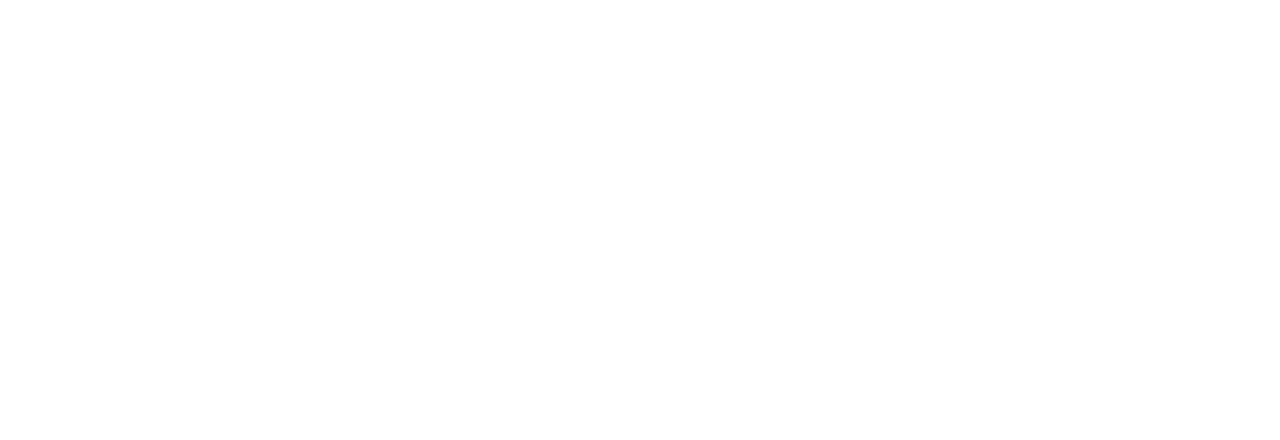
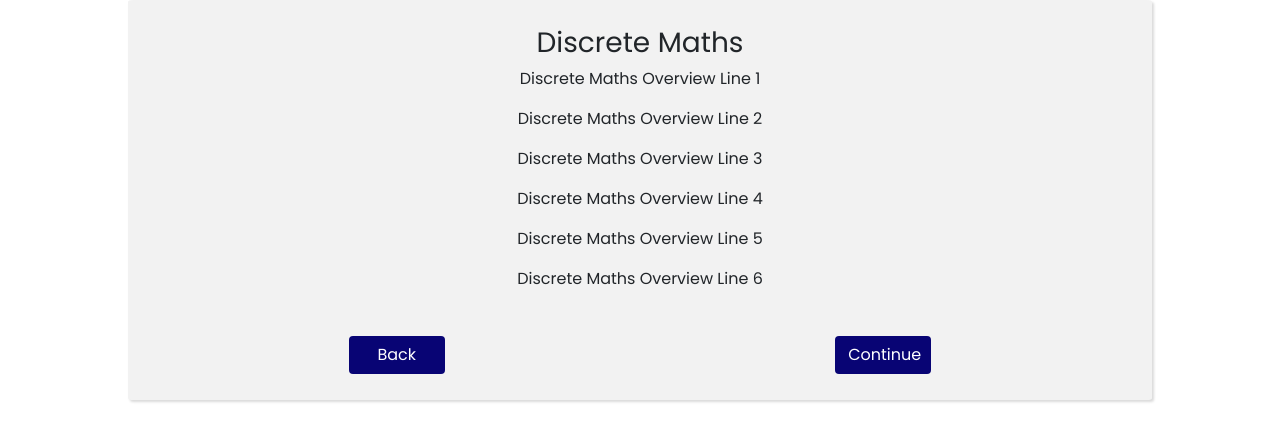
Before and after one commit to zepedrotrigo/zklands, a React (Create React App) app: page /discrete_maths/details in a window 1280 px wide. Before the commit this address had no page. Shown: the top 440 px of the page. Built offline with nearby package versions, Linux system fonts and the light colour scheme.

Commit message:
changed routing logic

```diff
--- a/src/App.js
+++ b/src/App.js
@@ -17,9 +17,15 @@
 			<div className='App'>
 				<div className='content'>
 					<Routes>
-						<Route path="/zklands" element={<Home/>} />
-						<Route path="/course_details" element={<CourseDetails />} />
-						<Route path="/course" element={<Course/>}/>
+						<Route path="/zklands" element={<Home />} />
+						<Route path="/applied_cryptography/details" element={<CourseDetails />} />
+						<Route path="/applied_cryptography" element={<Course />} />
+						<Route path="/modular_arithmetic/details" element={<CourseDetails />} />
+						<Route path="/modular_arithmetic" element={<Course />} />
+						<Route path="/discrete_maths/details" element={<CourseDetails />} />
+						<Route path="/discrete_maths" element={<Course />} />
+						<Route path="/number_theory/details" element={<CourseDetails />} />
+						<Route path="/number_theory" element={<Course />} />
 					</Routes>
 				</div>
 				<footer></footer>
--- a/src/components/Card.js
+++ b/src/components/Card.js
@@ -12,7 +12,7 @@
         <div className="card">
             <img src={props.image} alt="course's illustration"></img>
             <h6>{props.title}</h6>
-            <Link to='/course_details'>
+            <Link to={props.linkTo}>
                 <Button text={props.buttonText} onClick={() => getCourseTitle(props.title)}></Button>
             </Link>
         </div >
--- a/src/globalVars.js
+++ b/src/globalVars.js
@@ -1,5 +1,5 @@
 const globalVars = {
-    chosenCourse: "Applied Cryptography" //Should be ""
+    chosenCourse: ""
 };
 
 export default globalVars;
--- a/src/json/courses.json
+++ b/src/json/courses.json
@@ -1,16 +1,17 @@
 {
-    "Applied Cryptography": {
+    "applied_cryptography": {
+        "name": "Applied Cryptography",
         "overview": [
-            "Lorem ipsum dolor sit amet, consectetur adipiscing elit. Phasellus eleifend urna sed porttitor tristique. Mauris id lectus nec orci dignissim.\n",
-            "Lorem ipsum dolor sit amet, consectetur adipiscing elit. Phasellus eleifend urna sed porttitor tristique. Mauris id lectus nec orci dignissim.\n",
-            "Lorem ipsum dolor sit amet, consectetur adipiscing elit. Phasellus eleifend urna sed porttitor tristique. Mauris id lectus nec orci dignissim.\n",
-            "Lorem ipsum dolor sit amet, consectetur adipiscing elit. Phasellus eleifend urna sed porttitor tristique. Mauris id lectus nec orci dignissim.\n",
-            "Lorem ipsum dolor sit amet, consectetur adipiscing elit. Phasellus eleifend urna sed porttitor tristique. Mauris id lectus nec orci dignissim.\n",
-            "Lorem ipsum dolor sit amet, consectetur adipiscing elit. Phasellus eleifend urna sed porttitor tristique. Mauris id lectus nec orci dignissim.\n"
+            "Applied Cryptography Overview Line 1\n",
+            "Applied Cryptography Overview Line 2\n",
+            "Applied Cryptography Overview Line 3\n",
+            "Applied Cryptography Overview Line 4\n",
+            "Applied Cryptography Overview Line 5\n",
+            "Applied Cryptography Overview Line 6\n"
         ],
         "pages": [
             {
-                "title": "Page 1",
+                "title": "Applied Cryptography Page 1",
                 "terminal": true,
                 "replit": "https://replit.com/@josetrigo2001/Welcome-to-ZKlands?lite=true",
                 "lines": [
@@ -29,7 +30,7 @@
                 ]
             },
             {
-                "title": "Page 2",
+                "title": "Applied Cryptography Page 2",
                 "terminal": false,
                 "replit": "",
                 "lines": [
@@ -49,18 +50,19 @@
             }
         ]
     },
-    "Modular Arithmetic": {
+    "modular_arithmetic": {
+        "name": "Modular Arithmetic",
         "overview": [
-            "Lorem ipsum dolor sit amet, consectetur adipiscing elit. Phasellus eleifend urna sed porttitor tristique. Mauris id lectus nec orci dignissim.\n",
-            "Lorem ipsum dolor sit amet, consectetur adipiscing elit. Phasellus eleifend urna sed porttitor tristique. Mauris id lectus nec orci dignissim.\n",
-            "Lorem ipsum dolor sit amet, consectetur adipiscing elit. Phasellus eleifend urna sed porttitor tristique. Mauris id lectus nec orci dignissim.\n",
-            "Lorem ipsum dolor sit amet, consectetur adipiscing elit. Phasellus eleifend urna sed porttitor tristique. Mauris id lectus nec orci dignissim.\n",
-            "Lorem ipsum dolor sit amet, consectetur adipiscing elit. Phasellus eleifend urna sed porttitor tristique. Mauris id lectus nec orci dignissim.\n",
-            "Lorem ipsum dolor sit amet, consectetur adipiscing elit. Phasellus eleifend urna sed porttitor tristique. Mauris id lectus nec orci dignissim.\n"
+            "Modular Arithmetic Overview Line 1\n",
+            "Modular Arithmetic Overview Line 2\n",
+            "Modular Arithmetic Overview Line 3\n",
+            "Modular Arithmetic Overview Line 4\n",
+            "Modular Arithmetic Overview Line 5\n",
+            "Modular Arithmetic Overview Line 6\n"
         ],
         "pages": [
             {
-                "title": "Page 1",
+                "title": "Modular Arithmetic Page 1",
                 "terminal": true,
                 "replit": "https://replit.com/@josetrigo2001/Welcome-to-ZKlands?lite=true",
                 "lines": [
@@ -79,7 +81,109 @@
                 ]
             },
             {
-                "title": "Page 2",
+                "title": "Modular Arithmetic Page 2",
+                "terminal": false,
+                "replit": "",
+                "lines": [
+                    {
+                        "type": "python",
+                        "content": "print('hello world!')\n"
+                    },
+                    {
+                        "type": "text",
+                        "content": "Lorem ipsum dolor sit amet, consectetur adipiscing elit. Phasellus eleifend urna sed porttitor tristique. Mauris id lectus nec orci dignissim.\n"
+                    },
+                    {
+                        "type": "text",
+                        "content": "Lorem ipsum dolor sit amet, consectetur adipiscing elit. Phasellus eleifend urna sed porttitor tristique. Mauris id lectus nec orci dignissim.\n"
+                    }
+                ]
+            }
+        ]
+    },
+    "discrete_maths": {
+        "name": "Discrete Maths",
+        "overview": [
+            "Discrete Maths Overview Line 1\n",
+            "Discrete Maths Overview Line 2\n",
+            "Discrete Maths Overview Line 3\n",
+            "Discrete Maths Overview Line 4\n",
+            "Discrete Maths Overview Line 5\n",
+            "Discrete Maths Overview Line 6\n"
+        ],
+        "pages": [
+            {
+                "title": "Discrete Maths Page 1",
+                "terminal": true,
+                "replit": "https://replit.com/@josetrigo2001/Welcome-to-ZKlands?lite=true",
+                "lines": [
+                    {
+                        "type": "python",
+                        "content": "print('hello world!')\nx=2\narrayList= [1,2,3,'Joana']\nfor i in range(len(arrayList)):\n\ttime.sleep(3)"
+                    },
+                    {
+                        "type": "jsx",
+                        "content": "<strong>Lorem ipsum dolor</strong> sit amet, consectetur adipiscing elit. Phasellus eleifend urna sed porttitor tristique. Mauris id lectus nec orci dignissim.\n"
+                    },
+                    {
+                        "type": "text",
+                        "content": "Lorem ipsum dolor sit amet, consectetur adipiscing elit. Phasellus eleifend urna sed porttitor tristique. Mauris id lectus nec orci dignissim.\n"
+                    }
+                ]
+            },
+            {
+                "title": "Discrete Maths Page 2",
+                "terminal": false,
+                "replit": "",
+                "lines": [
+                    {
+                        "type": "python",
+                        "content": "print('hello world!')\n"
+                    },
+                    {
+                        "type": "text",
+                        "content": "Lorem ipsum dolor sit amet, consectetur adipiscing elit. Phasellus eleifend urna sed porttitor tristique. Mauris id lectus nec orci dignissim.\n"
+                    },
+                    {
+                        "type": "text",
+                        "content": "Lorem ipsum dolor sit amet, consectetur adipiscing elit. Phasellus eleifend urna sed porttitor tristique. Mauris id lectus nec orci dignissim.\n"
+                    }
+                ]
+            }
+        ]
+    },
+    "number_theory": {
+        "name": "Number Theory",
+        "overview": [
+            "Number Theory Overview Line 1\n",
+            "Number Theory Overview Line 2\n",
+            "Number Theory Overview Line 3\n",
+            "Number Theory Overview Line 4\n",
+            "Number Theory Overview Line 5\n",
+            "Number Theory Overview Line 6\n"
+        ],
+        "pages": [
+            {
+                "title": "Number Theory Page 1",
+                "terminal": true,
+                "replit": "https://replit.com/@josetrigo2001/Welcome-to-ZKlands?lite=true",
+                "lines": [
+                    {
+                        "type": "python",
+                        "content": "print('hello world!')\nx=2\narrayList= [1,2,3,'Joana']\nfor i in range(len(arrayList)):\n\ttime.sleep(3)"
+                    },
+                    {
+                        "type": "jsx",
+                        "content": "<strong>Lorem ipsum dolor</strong> sit amet, consectetur adipiscing elit. Phasellus eleifend urna sed porttitor tristique. Mauris id lectus nec orci dignissim.\n"
+                    },
+                    {
+                        "type": "text",
+                        "content": "Lorem ipsum dolor sit amet, consectetur adipiscing elit. Phasellus eleifend urna sed porttitor tristique. Mauris id lectus nec orci dignissim.\n"
+                    }
+                ]
+            },
+            {
+                "title": "Number Theory Page 2",
                 "terminal": false,
                 "replit": "",
                 "lines": [
--- a/src/views/Course.js
+++ b/src/views/Course.js
@@ -1,5 +1,4 @@
-import { Link } from 'react-router-dom';
-import globalVars from '../globalVars';
+import { Link, useLocation } from 'react-router-dom';
 import courses from '../json/courses.json';
 import '../App.css';
 import Container from '../components/Container';
@@ -11,12 +10,15 @@
 SyntaxHighlighter.registerLanguage('python', python);
 
 function Course() {
+    let location = useLocation().pathname;
+    let course = location.split("/")[1];
+
     return (
         <div>
             <Container>
                 <div className='dynamic-content'>
-                    <h3>{globalVars.chosenCourse}</h3>
-                    {displayContent(globalVars.chosenCourse, 0)} {/*TODO page number is hardcoded*/}
+                    <h3>{courses[course]["pages"][0]["title"]}</h3>
+                    {displayContent(course, 0)} {/*TODO page number is hardcoded*/}
                 </div>
                 <Link to='/zklands'>
                     <Button text="Back"></Button>
@@ -32,12 +34,12 @@
     let p = courses[course]["pages"][page];
     let lines = p["lines"]
 
-    Object.keys(lines).map(function(keyName, keyIndex) {
+    Object.keys(lines).map(function (keyName, keyIndex) {
         l = lines[keyName]
 
         if (l["type"] === "text")
             content.push(<p>{l["content"]}</p>);
-        else if(l["type"] === "jsx")
+        else if (l["type"] === "jsx")
             content.push(<div dangerouslySetInnerHTML={{ __html: l["content"] }}></div>);
         else
             content.push(<SyntaxHighlighter language='l["type"]' style={afl}>{l["content"]}</SyntaxHighlighter>);
--- a/src/views/CourseDetails.js
+++ b/src/views/CourseDetails.js
@@ -1,22 +1,24 @@
 import React from 'react';
-import { Link } from 'react-router-dom';
-import globalVars from '../globalVars';
+import { Link, useLocation } from 'react-router-dom';
 import courses from '../json/courses.json';
 import '../App.css';
 import Container from '../components/Container';
 import Button from "../components/Button";
 
 function CourseDetails() {
+    let location = useLocation().pathname;
+    let course = location.split("/")[1];
+
     return (
         <div>
             <Container>
-                <h3>{globalVars.chosenCourse}</h3>
-                {displayContent(globalVars.chosenCourse)}
+                <h3>{courses[course]["name"]}</h3>
+                {displayContent(course)}
                 <div className='buttonsGroup'>
                     <Link to='/zklands'>
                         <Button text="Back"></Button>
                     </Link>
-                    <Link to='/course'>
+                    <Link to={`/${course}`}>
                         <Button text="Continue"></Button>
                     </Link>
                 </div>
--- a/src/views/Home.js
+++ b/src/views/Home.js
@@ -14,37 +14,37 @@
             <Container>
                 <h3>Section 1: Prerequisite topics</h3>
                 <div className='cardsGroup'>
-                    <Card title="Applied Cryptography" image={imgLab} buttonText="Start!"></Card>
-                    <Card title="Modular Arithmetic" image={imgLab} buttonText="Start!"></Card>
-                    <Card title="Discrete Maths" image={imgLab} buttonText="Start!"></Card>
-                    <Card title="Number Theory" image={imgLab} buttonText="Start!"></Card>
+                    <Card title="Applied Cryptography" image={imgLab} buttonText="Start!" linkTo="/applied_cryptography/details"></Card>
+                    <Card title="Modular Arithmetic" image={imgLab} buttonText="Start!" linkTo="/modular_arithmetic/details"></Card>
+                    <Card title="Discrete Maths" image={imgLab} buttonText="Start!" linkTo="/discrete_maths/details"></Card>
+                    <Card title="Number Theory" image={imgLab} buttonText="Start!" linkTo="/number_theory/details"></Card>
                 </div>
             </Container>
             <Container>
                 <h3>Section 2: Zero Knowledge (Pre-Blockchain)</h3>
                 <div className='cardsGroup'>
-                    <Card title="Applied Cryptography" image={imgLab} buttonText="Start!"></Card>
-                    <Card title="Modular Arithmetic" image={imgLab} buttonText="Start!"></Card>
-                    <Card title="Discrete Maths" image={imgLab} buttonText="Start!"></Card>
-                    <Card title="Number Theory" image={imgLab} buttonText="Start!"></Card>
+                    <Card title="Applied Cryptography" image={imgLab} buttonText="Start!" linkTo="/applied_cryptography/details"></Card>
+                    <Card title="Modular Arithmetic" image={imgLab} buttonText="Start!" linkTo="/modular_arithmetic/details"></Card>
+                    <Card title="Discrete Maths" image={imgLab} buttonText="Start!" linkTo="/discrete_maths/details"></Card>
+                    <Card title="Number Theory" image={imgLab} buttonText="Start!" linkTo="/number_theory/details"></Card>
                 </div>
             </Container>
             <Container>
                 <h3>Section 3: Zero Knowledge (Post-Blockchain)</h3>
                 <div className='cardsGroup'>
-                    <Card title="Applied Cryptography" image={imgLab} buttonText="Start!"></Card>
-                    <Card title="Modular Arithmetic" image={imgLab} buttonText="Start!"></Card>
-                    <Card title="Discrete Maths" image={imgLab} buttonText="Start!"></Card>
-                    <Card title="Number Theory" image={imgLab} buttonText="Start!"></Card>
+                    <Card title="Applied Cryptography" image={imgLab} buttonText="Start!" linkTo="/applied_cryptography/details"></Card>
+                    <Card title="Modular Arithmetic" image={imgLab} buttonText="Start!" linkTo="/modular_arithmetic/details"></Card>
+                    <Card title="Discrete Maths" image={imgLab} buttonText="Start!" linkTo="/discrete_maths/details"></Card>
+                    <Card title="Number Theory" image={imgLab} buttonText="Start!" linkTo="/number_theory/details"></Card>
                 </div>
             </Container>
             <Container>
                 <h3>Section 4: Future of Zero Knowledge</h3>
                 <div className='cardsGroup'>
-                    <Card title="Applied Cryptography" image={imgLab} buttonText="Start!"></Card>
-                    <Card title="Modular Arithmetic" image={imgLab} buttonText="Start!"></Card>
-                    <Card title="Discrete Maths" image={imgLab} buttonText="Start!"></Card>
-                    <Card title="Number Theory" image={imgLab} buttonText="Start!"></Card>
+                    <Card title="Applied Cryptography" image={imgLab} buttonText="Start!" linkTo="/applied_cryptography/details"></Card>
+                    <Card title="Modular Arithmetic" image={imgLab} buttonText="Start!" linkTo="/modular_arithmetic/details"></Card>
+                    <Card title="Discrete Maths" image={imgLab} buttonText="Start!" linkTo="/discrete_maths/details"></Card>
+                    <Card title="Number Theory" image={imgLab} buttonText="Start!" linkTo="/number_theory/details"></Card>
                 </div>
             </Container>
         </div>
```
